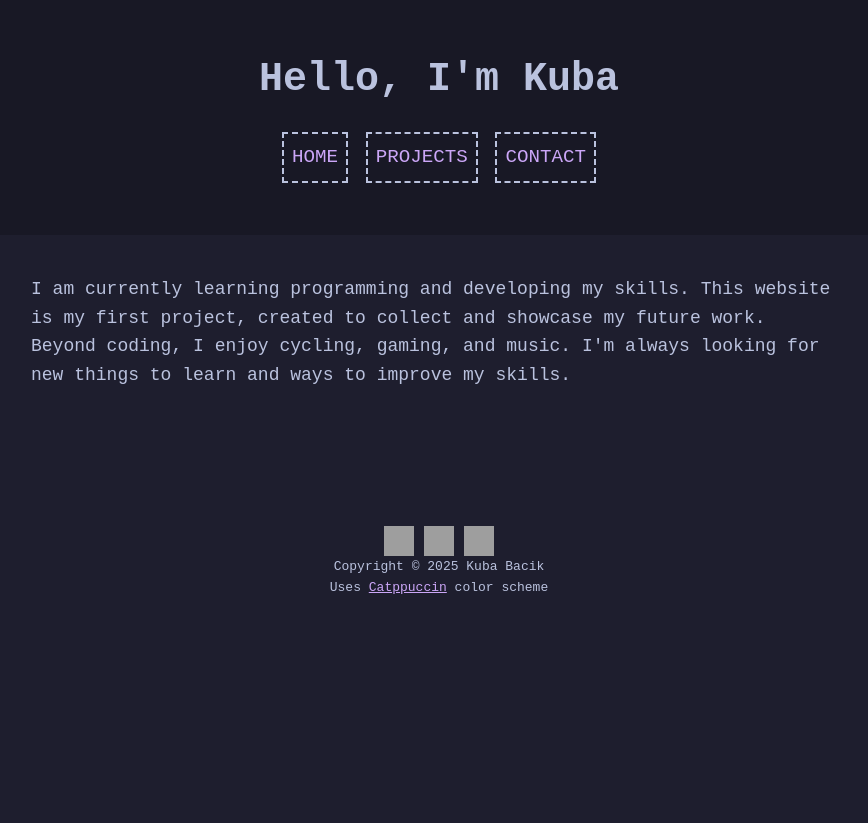
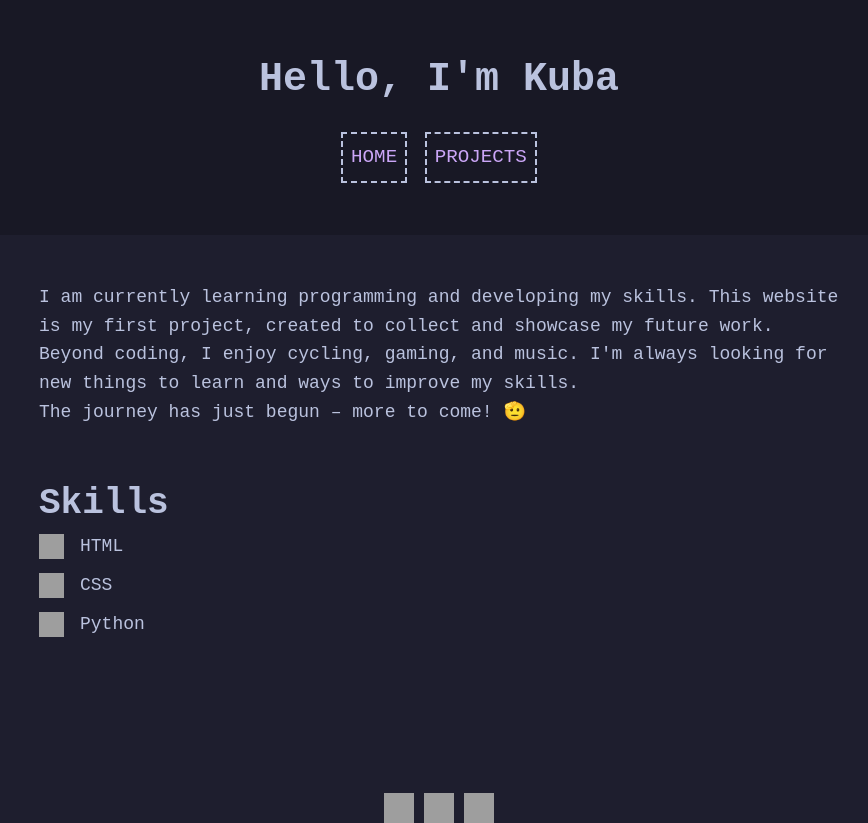
Before and after one commit to kubabacik/kubabacik.github.io, a plain HTML site: page src/pages/index.html in a window 1280 px wide. Shown: the whole page, without its empty margins (201-1069 px from the left). Before the commit the page ends 800 px from the top, so only its background shows below. Drawn offline with Linux system fonts and the light colour scheme; grey boxes are pictures that could not be loaded.

Commit message:
added Skills

```diff
--- a/src/pages/index.html
+++ b/src/pages/index.html
@@ -12,11 +12,19 @@
         <p></p>
         <a href="index.html" class="btn">HOME</a>
         <a href="projects.html" class="btn">PROJECTS</a>
-        <a href="contact.html" class="btn">CONTACT</a>
     </header>
     <div class="about">
             I am currently learning programming and developing my skills. This website is my first project, created to collect and showcase my future work.<br>
-            Beyond coding, I enjoy cycling, gaming, and music. I'm always looking for new things to learn and ways to improve my skills.
+            Beyond coding, I enjoy cycling, gaming, and music. I'm always looking for new things to learn and ways to improve my skills.<br>
+            The journey has just begun – more to come! 🫡
+    </div>
+    <div class="skills">
+        <h1>Skills</h1>
+        <ul>
+            <li><img src="https://cdn.simpleicons.org/HTML5/9399b2" alt="HTML5"  width="25" height="25">HTML</li>
+            <li><img src="https://cdn.simpleicons.org/CSS/9399b2" alt="HTML5"  width="25" height="25">CSS</li>
+            <li><img src="https://cdn.simpleicons.org/python/9399b2" alt="HTML5"  width="25" height="25">Python</li>
+        </ul>
     </div>
     <div class="socials">
         <a href="https://github.com/kubabacik" target="_blank"><img src="https://cdn.simpleicons.org/github/cba6f7" alt="GitHub" width="30" height="30"></a>
--- a/src/styles/styl.css
+++ b/src/styles/styl.css
@@ -70,13 +70,28 @@ header p {
     align-items: center;
     color: var(--fg);
     font-size: large;
-    padding: 2.5rem;
+    padding: 3rem;
     margin: auto;
-    /* color: var(--fg);
-    padding: 3rem;
-    text-align: center-left;
-    margin: 10px;
-    font-size: large; */
+}
+
+.skills {
+    width: 70%;
+    color: var(--fg);
+    font-size: large;
+    margin: auto;
+    padding: 0 3rem 3rem 3rem;
+    ul {
+        list-style-type: none;
+        li {
+            display: flex;
+            align-items: center;
+            margin-bottom: 10px;
+            img {
+                margin-right: 1rem;
+            }
+        }
+    }
+
 }
 
 .socials {
```
